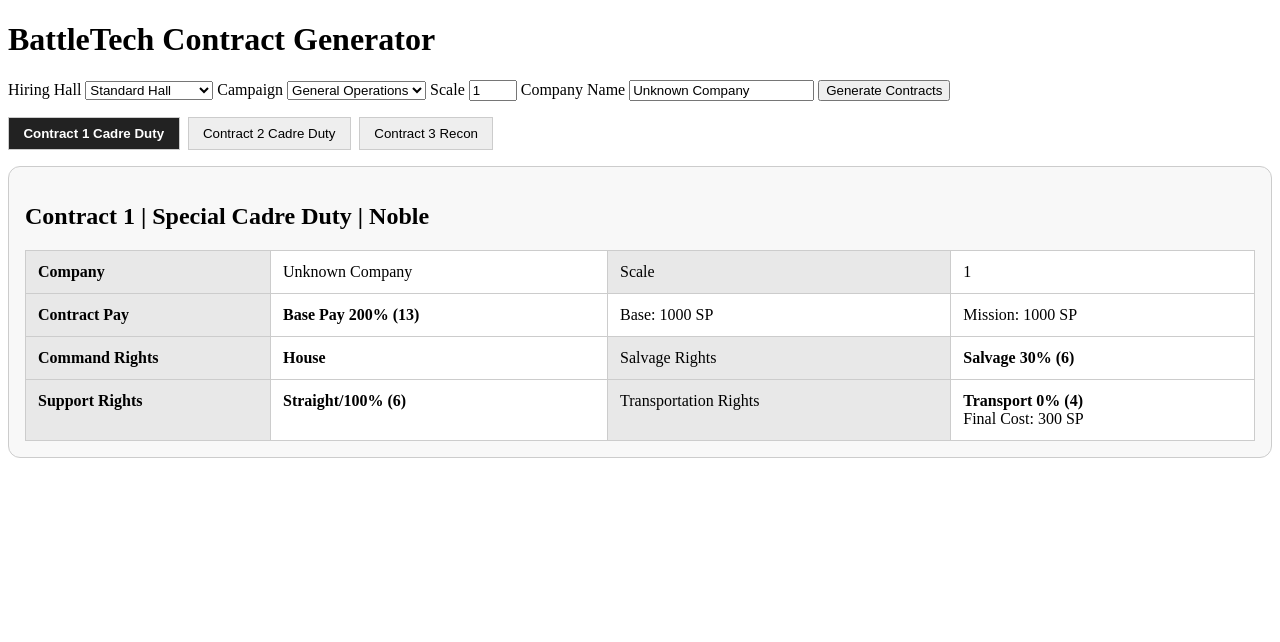
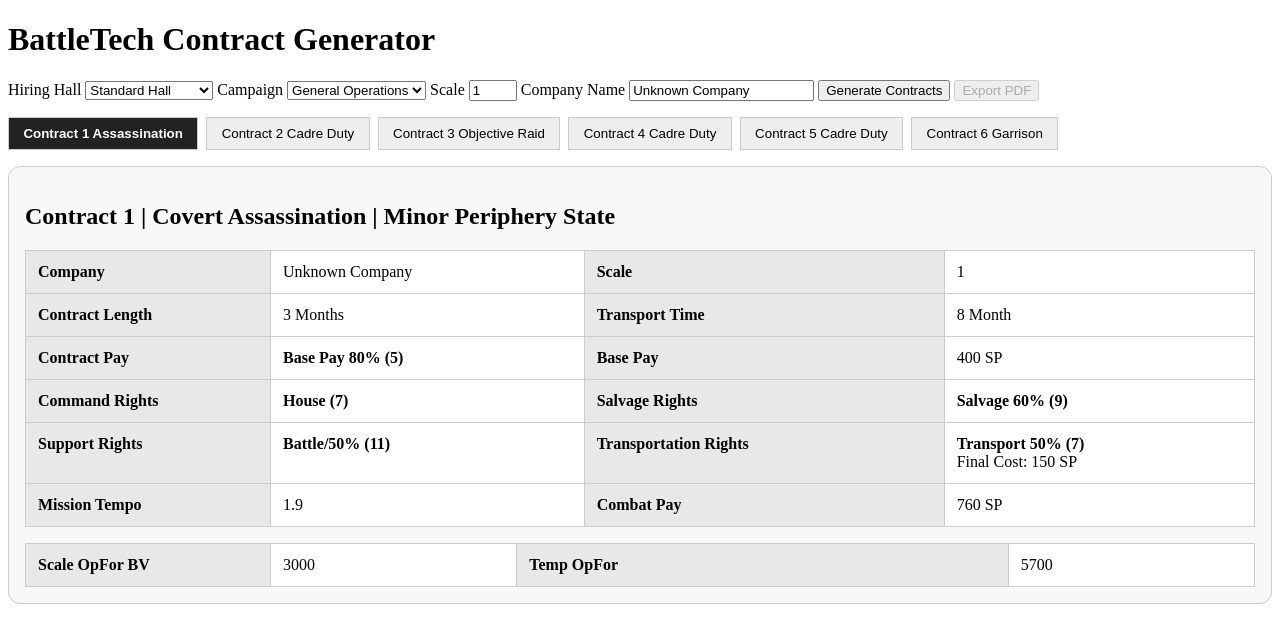
Before and after one commit to Raythian0/battletech-contract-generator, a SvelteKit app: page / in a window 1280 px wide. Both pictures are taken after a click on the button "Generate Contracts". Shown: the top 642 px of the page. Built offline with nearby package versions, Linux system fonts and the light colour scheme.

Commit message:
Contract terms updated. Mission Types modifiers added to contract terms generation

```diff
--- a/src/lib/data/contractTerms.json
+++ b/src/lib/data/contractTerms.json
@@ -5,7 +5,7 @@
       "label": "Base Pay 50% (1)",
       "description": "Base Pay 50%",
       "value": 50,
-      "step": 1,
+      "step": [1],
       "weight": 1
     },
     {
@@ -13,7 +13,7 @@
       "label": "Base Pay 55% (2)",
       "description": "Base Pay 55%",
       "value": 55,
-      "step": 2,
+      "step": [2],
       "weight": 1
     },
     {
@@ -21,7 +21,7 @@
       "label": "Base Pay 60% (3)",
       "description": "Base Pay 60%",
       "value": 60,
-      "step": 3,
+      "step": [3],
       "weight": 1
     },
     {
@@ -29,7 +29,7 @@
       "label": "Base Pay 70% (4)",
       "description": "Base Pay 70%",
       "value": 70,
-      "step": 4,
+      "step": [4],
       "weight": 1
     },
     {
@@ -37,7 +37,7 @@
       "label": "Base Pay 80% (5)",
       "description": "Base Pay 80%",
       "value": 80,
-      "step": 5,
+      "step": [5],
       "weight": 1
     },
     {
@@ -45,7 +45,7 @@
       "label": "Base Pay 90% (6)",
       "description": "Base Pay 90%",
       "value": 90,
-      "step": 6,
+      "step": [6],
       "weight": 1
     },
     {
@@ -53,7 +53,7 @@
       "label": "Base Pay 100% (7)",
       "description": "Base Pay 100%",
       "value": 100,
-      "step": 7,
+      "step": [7],
       "weight": 1
     },
     {
@@ -61,7 +61,7 @@
       "label": "Base Pay 110% (8)",
       "description": "Base Pay 110%",
       "value": 110,
-      "step": 8,
+      "step": [8],
       "weight": 1
     },
     {
@@ -69,7 +69,7 @@
       "label": "Base Pay 120% (9)",
       "description": "Base Pay 120%",
       "value": 120,
-      "step": 9,
+      "step": [9],
       "weight": 1
     },
     {
@@ -77,7 +77,7 @@
       "label": "Base Pay 130% (10)",
       "description": "Base Pay 130%",
       "value": 130,
-      "step": 10,
+      "step": [10],
       "weight": 1
     },
     {
@@ -85,7 +85,7 @@
       "label": "Base Pay 150% (11)",
       "description": "Base Pay 150%",
       "value": 150,
-      "step": 11,
+      "step": [11],
       "weight": 1
     },
     {
@@ -93,7 +93,7 @@
       "label": "Base Pay 175% (12)",
       "description": "Base Pay 175%",
       "value": 175,
-      "step": 12,
+      "step": [12],
       "weight": 1
     },
     {
@@ -101,35 +101,35 @@
       "label": "Base Pay 200% (13)",
       "description": "Base Pay 200%",
       "value": 200,
-      "step": 13,
+      "step": [13],
       "weight": 1
     }
   ],
   "commandRights": [
     {
       "id": "integrated",
-      "label": "Integrated",
+      "label": "Integrated (3)",
       "description": "Integrated",
-      "step": [1,2,3],
+      "step": [1,2,3,4,5],
       "weight": 3
     },
     {
       "id": "house",
-      "label": "House",
+      "label": "House (7)",
       "description": "House",
-      "step": [4,5,6,7],
+      "step": [6,7],
       "weight": 4
     },
     {
       "id": "liaison",
-      "label": "Liaison",
+      "label": "Liaison (8)",
       "description": "Liaison",
       "step": [8,9,10],
       "weight": 3
     },
     {
       "id": "independant",
-      "label": "Independant",
+      "label": "Independant (11)",
       "description": "Independant",
       "step": [11,12,13],
       "weight": 3
@@ -327,7 +327,7 @@
       "label": "Transport 0% (1)",
       "description": "",
       "value": 0,
-      "step": 1,
+      "step": [1],
       "weight": 1
     },
     {
@@ -335,7 +335,7 @@
       "label": "Transport 0% (2)",
       "description": "",
       "value": 0,
-      "step": 2,
+      "step": [2],
       "weight": 1
     },
     {
@@ -343,7 +343,7 @@
       "label": "Transport 0% (3)",
       "description": "",
       "value": 0,
-      "step": 3,
+      "step": [3],
       "weight": 1
     },
     {
@@ -351,7 +351,7 @@
       "label": "Transport 0% (4)",
       "description": "",
       "value": 0,
-      "step": 4,
+      "step": [4],
       "weight": 1
     },
     {
@@ -359,7 +359,7 @@
       "label": "Transport 0% (5)",
       "description": "",
       "value": 0,
-      "step": 5,
+      "step": [5],
       "weight": 1
     },
     {
@@ -367,7 +367,7 @@
       "label": "Transport 25% (6)",
       "description": "",
       "value": 25,
-      "step": 6,
+      "step": [6],
       "weight": 1
     },
     {
@@ -375,7 +375,7 @@
       "label": "Transport 50% (7)",
       "description": "",
       "value": 50,
-      "step": 7,
+      "step": [7],
       "weight": 1
     },
     {
@@ -383,7 +383,7 @@
       "label": "Transport 75% (8)",
       "description": "",
       "value": 75,
-      "step": 8,
+      "step": [8],
       "weight": 1
     },
     {
@@ -391,7 +391,7 @@
       "label": "Transport 100% (9)",
       "description": "",
       "value": 100,
-      "step": 9,
+      "step": [9],
       "weight": 1
     },
     {
@@ -399,7 +399,7 @@
       "label": "Transport 100% (10)",
       "description": "",
       "value": 100,
-      "step": 10,
+      "step": [10],
       "weight": 1
     },
     {
@@ -407,7 +407,7 @@
       "label": "Transport 100% (11)",
       "description": "",
       "value": 100,
-      "step": 11,
+      "step": [11],
       "weight": 1
     },
     {
@@ -415,7 +415,7 @@
       "label": "Transport 100% (12)",
       "description": "",
       "value": 100,
-      "step": 12,
+      "step": [12],
       "weight": 1
     },
     {
@@ -423,7 +423,7 @@
       "label": "Transport 100% (13)",
       "description": "",
       "value": 100,
-      "step": 13,
+      "step": [13],
       "weight": 1
     }
   ]
--- a/src/lib/generator/generateContractTerms.ts
+++ b/src/lib/generator/generateContractTerms.ts
@@ -1,12 +1,47 @@
 import contractTerms from "$lib/data/contractTerms.json";
+import missionTypes from "$lib/data/mission_types.json"
+
 import { weightedPick } from "$lib/generator/weightedPick";
+import { termsPick } from "$lib/generator/termsPick";
 
-export function generateContractTerms() {
+function randomIntFromInterval(min: number, max: number) { // min and max included
+    return Math.floor(Math.random() * (max - min + 1) + min);
+  }
+
+export function generateContractTerms(missionType : string = "Objective Raid") {
+
+  let missionTypeItem;
+  let transportTimeWeeks = Math.round((randomIntFromInterval(2,12) * 1.1) + 2) * 2;
+  let transportTimeMonths = Math.round(transportTimeWeeks/4)
+  let baseLength = 3;
+  let tempoMultiplier = 1;
+
+
+  for (const item of missionTypes) {
+
+    if (item["Mission Type"] == missionType) {
+      missionTypeItem = item;
+    }
+  }
+
+  if(missionTypeItem?.["Base Length"])
+  {
+    baseLength = missionTypeItem?.["Base Length"];
+  }
+
+  if(missionTypeItem?.["Op. Tempo Multiplier"])
+  {
+    tempoMultiplier = missionTypeItem?.["Op. Tempo Multiplier"]
+  }
+
   return {
-    basePay: weightedPick(contractTerms.basePay),
-    commandRights: weightedPick(contractTerms.commandRights),
-    salvageRights: weightedPick(contractTerms.salvageRights),
-    supportRights: weightedPick(contractTerms.supportRights),
-    transportationRights: weightedPick(contractTerms.transportationRights)
+    basePay: termsPick(contractTerms.basePay, 0),
+    commandRights: termsPick(contractTerms.commandRights, missionTypeItem?.["Command Modifier"]),
+    salvageRights: termsPick(contractTerms.salvageRights, missionTypeItem?.["Salvage Modifier"]),
+    supportRights: termsPick(contractTerms.supportRights, missionTypeItem?.["Support Modifier"]),
+    transportationRights: termsPick(contractTerms.transportationRights, missionTypeItem?.["Transport Modifier"]),
+    baseLength: baseLength,
+    tempoMultiplier: tempoMultiplier,
+    transportTime: transportTimeMonths
   };
 }
--- a/src/lib/generator/generateContracts.ts
+++ b/src/lib/generator/generateContracts.ts
@@ -37,7 +37,7 @@
         employerId = employer.id;
       }
     const missionType = getMissionTypePick(hall.missions, employerId)
-    const terms = generateContractTerms();
+    const terms = generateContractTerms(missionType[0]);
 
     return {
       id: crypto.randomUUID(),
--- /dev/null
+++ b/src/lib/generator/termsPick.ts
@@ -0,0 +1,29 @@
+export type termsItem = {
+  step: number[];
+};
+
+function randomInt(min: number, max: number): number {
+  return Math.floor(Math.random() * (max - min + 1)) + min;
+}
+
+  function clamp(value: number, min: number, max: number): number {
+  return Math.max(min, Math.min(value, max));
+  }
+
+export function termsPick<T extends termsItem>(items: T[], rollMod: number = 0): T {
+  if (!items.length) {
+    throw new Error("Cannot pick from an empty list.");
+  }
+
+  let roll = randomInt(2,12) + rollMod;
+  roll = clamp(roll, 1, 13)
+
+  for (const item of items) {
+
+    if (item.step.includes(roll)) {
+      return item;
+    }
+  }
+
+  return items[items.length - 1];
+}
--- a/src/routes/+page.svelte
+++ b/src/routes/+page.svelte
@@ -15,6 +15,10 @@
   function regenerate() {
     contracts = generateContracts(scale, companyName, employerType, maxContracts, hiringHall);
     activeContractId = contracts.length > 0 ? contracts[0].id : null;
+  }
+
+  function exportPDF() {
+  window.print();
   }
 
 </script>
@@ -39,6 +43,7 @@
       <select bind:value={campaignFocus}>
         <option value="general_Operations">General Operations</option>
         <option value="hinterlands" disabled>Hinterlands</option>
+        <option value="draconisReach" disabled>Draconis Reach</option>
       </select>
     </label>
 
@@ -60,6 +65,10 @@
 
     <button onclick={regenerate}>
       Generate Contracts
+    </button>
+
+    <button onclick={exportPDF} disabled>
+      Export PDF
     </button>
   </header>
 
@@ -86,34 +95,46 @@
         <article class="contract-card">
           <h2>{contract.title} | {contract.specialMissionType} {contract.missionType} | {contract.employer}</h2>
 
-          <!-- Put your existing table here -->
+          <!-- Put your Terms table here -->
           <table>
             <tbody>
                 <tr>
 
                     <th style="background-color: #e8e8e8;">Company</th>
-                    <td>{contract.company}</td>
+                    <td>{companyName}</td>
 
-                    <td style="background-color: #e8e8e8;">Scale</td>
+                    <td style="background-color: #e8e8e8;"><strong>Scale</strong></td>
                     <td>{contract.scale}</td>
-
 
                 </tr>
 
                 <tr>
-                <th style="background-color: #e8e8e8;">Contract Pay</th>
-                <td><strong>{contract.terms.basePay.label}</strong><br /></td>
-                <td>Base: {(500 * scale)* contract.terms.basePay.value / 100} SP<br /></td>
-                <td>Mission: {(500 * scale) * contract.terms.basePay.scaledValue / 100} SP</td>
+
+                    <th style="background-color: #e8e8e8;">Contract Length</th>
+                    <td>{contract.terms.baseLength} Months</td>
+
+                    <td style="background-color: #e8e8e8;"><strong>Transport Time</strong></td>
+                    <td>{contract.terms.transportTime} Month</td>
+
                 </tr>
 
                 <tr>
-                <th style="background-color: #e8e8e8;">Command Rights</th>
+
+                  <th style="background-color: #e8e8e8;">Contract Pay</th>
+                  <td><strong>{contract.terms.basePay.label}</strong><br /></td>
+
+                  <td style="background-color: #e8e8e8;"><strong>Base Pay</strong></td>
+                  <td>{(500 * scale)* contract.terms.basePay.value / 100} SP<br /></td>
+
+                </tr>
+
+                <tr>
+                  <th style="background-color: #e8e8e8;"><strong>Command Rights</strong></th>
                 <td>
                     <strong>{contract.terms.commandRights.label}</strong><br />
                 </td>
 
-                <td style="background-color: #e8e8e8;">Salvage Rights</td>
+                <td style="background-color: #e8e8e8;"><strong>Salvage Rights</strong></td>
                 <td>
                     <strong>{contract.terms.salvageRights.label}</strong><br />
                     {contract.terms.salvageRights.description}
@@ -121,17 +142,41 @@
                 </tr>
 
                 <tr>
-                <th style="background-color: #e8e8e8;">Support Rights</th>
+                  <th style="background-color: #e8e8e8;">Support Rights</th>
                 <td>
                     <strong>{contract.terms.supportRights.label}</strong><br />
                 </td>
 
-                <td style="background-color: #e8e8e8;">Transportation Rights</td>
-                <td><strong>{contract.terms.transportationRights.label}</strong><br />
-                Final Cost: {(300 *scale) - ((300 * scale) * contract.terms.transportationRights.scaledValue/100)} SP</td>
+                <td style="background-color: #e8e8e8;"><strong>Transportation Rights</strong></td>
+                  <td><strong>{contract.terms.transportationRights.label}</strong><br />
+                  Final Cost: {(300 *scale) - ((300 * scale) * contract.terms.transportationRights.scaledValue/100)} SP</td>
+                </tr>
+                <tr>
+                    <td style="background-color: #e8e8e8;"><strong>Mission Tempo</strong></td>
+                    <td>{contract.terms.tempoMultiplier}</td>
+                    <td style="background-color: #e8e8e8;"><strong>Combat Pay</strong></td>
+                    <td>{((500 * scale) * contract.terms.basePay.scaledValue / 100) * contract.terms.tempoMultiplier} SP</td>
                 </tr>
             </tbody>
-            </table>
+          </table>
+
+          <p></p>
+          <table>
+            <tbody>
+              <tr>
+
+                    <th style="background-color: #e8e8e8;">Scale OpFor BV</th>
+                    <td>{3000 * scale}</td>
+
+                    <td style="background-color: #e8e8e8;"><strong>Temp OpFor</strong></td>
+                    <td>{3000 * scale * contract.terms.tempoMultiplier}</td>
+
+                </tr>
+            </tbody>
+            <tbody>
+
+            </tbody>
+          </table>
         </article>
       {/if}
     {/each}
```
Also changed, not shown: src/app.css (added, +14 -0 lines).
